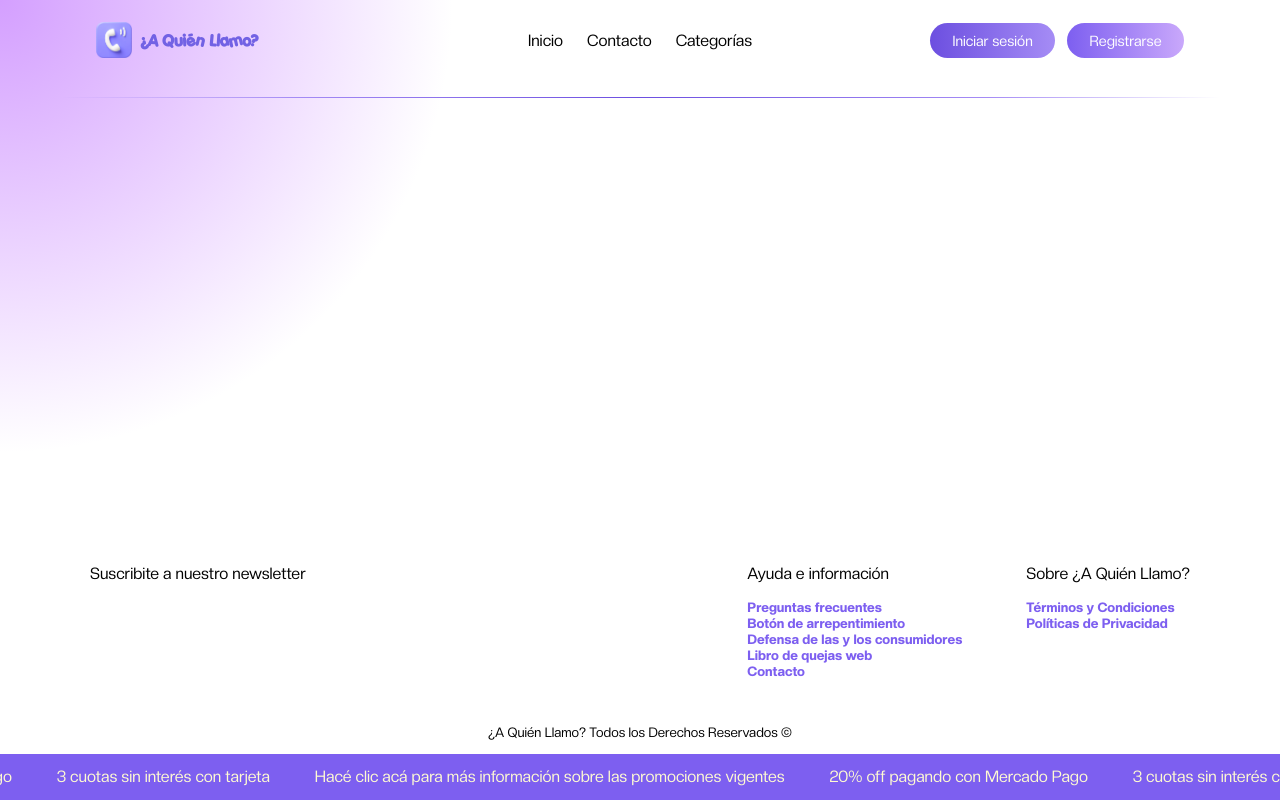
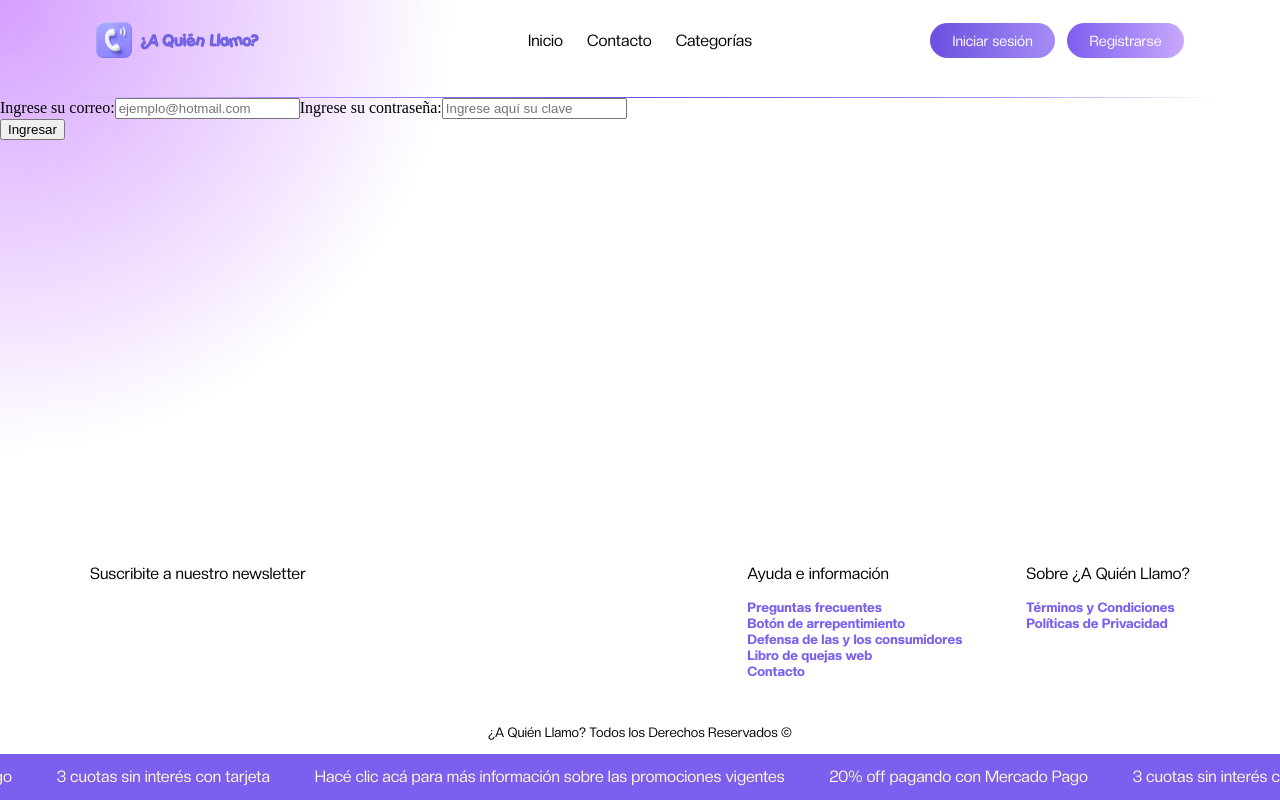
Before and after one commit to helloitsmxri/tp-final-a-quien-llamo-front-, an Angular app: page /iniciar-sesion in a window 1280 px wide. Before the commit this address led to /. Built offline with nearby package versions, Linux system fonts and the light colour scheme.

Commit message:
Login
Hice el formulario HTML del login (inicio de sesión), y agregué q el botón del inicio redirija a esta funcionalidad.

Falta agregar su CSS y que guarde los datos y haga las comprobaciones (falta la clase de Jhony).

```diff
--- a/src/app/app.routes.ts
+++ b/src/app/app.routes.ts
@@ -1,8 +1,10 @@
 import { Routes } from '@angular/router';
 import { Home } from './pages/home/home';
 import { Register } from './user/pages/register/register';
+import { Login } from './user/pages/login/login';
 
 export const routes: Routes = [
     {path: '', component: Home},
-    {path: 'register', component: Register}
+    {path: 'register', component: Register},
+    {path: 'iniciar-sesion', component: Login}
 ];
--- a/src/app/components/header/header.html
+++ b/src/app/components/header/header.html
@@ -36,7 +36,7 @@
 
     <!-- los dos botones van juntos en un div, así la barra tiene 3 zonas: logo | opciones | botones -->
     <div class="acciones">
-      <a class="boton iniciar-sesion" routerLink="/iniciar-sesion" (pointerenter)="cerrar()">Iniciar sesión</a>
+      <a class="boton iniciar-sesion" [routerLink]="['iniciar-sesion']" (pointerenter)="cerrar()">Iniciar sesión</a>
       <a class="boton registro" routerLink="/registrarse" (pointerenter)="cerrar()">Registrarse</a>
     </div>
 
--- a/src/app/user/pages/login/login.html
+++ b/src/app/user/pages/login/login.html
@@ -1 +1,12 @@
-<p>login works!</p>
+<form>
+    <div>
+    <label>Ingrese su correo:</label>
+    <input type="email" placeholder="ejemplo@hotmail.com">
+    <label>Ingrese su contraseña:</label>
+    <input type="password" placeholder="Ingrese aquí su clave">
+    </div>
+
+    <button class="iniciar-sesion">
+        Ingresar
+    </button>
+</form>
--- a/src/app/user/pages/login/login.ts
+++ b/src/app/user/pages/login/login.ts
@@ -1,7 +1,8 @@
 import { Component } from '@angular/core';
+import { RouterLink } from '@angular/router';
 
 @Component({
-  imports: [],
+  imports: [RouterLink],
   selector: 'app-login',
   styleUrl: './login.css',
   templateUrl: './login.html',
```
